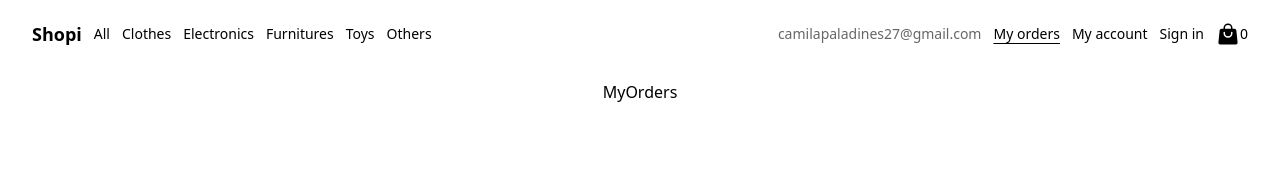
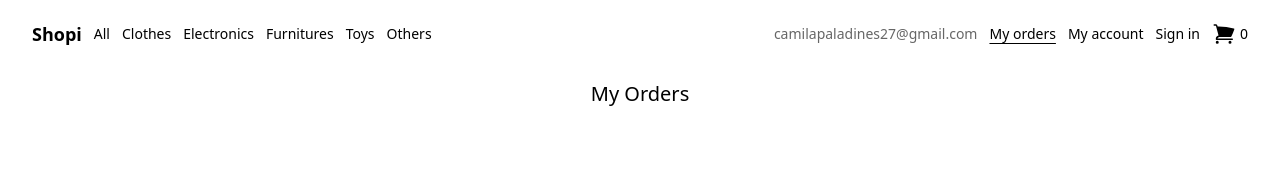
Before and after one commit to paladinescamila/Alle-Shop, a React (Vite) app: page /my-orders in a window 1280 px wide. Shown: the top 174 px of the page. Built offline with nearby package versions, Linux system fonts and the light colour scheme.

Commit message:
Add orders list

```diff
--- a/src/App.tsx
+++ b/src/App.tsx
@@ -15,9 +15,9 @@ const AppRoutes = () => {
 	return useRoutes([
 		{path: '/', element: <Home />},
 		{path: '/my-account', element: <MyAccount />},
-		{path: '/my-order', element: <MyOrder />},
 		{path: '/my-orders', element: <MyOrders />},
 		{path: '/my-orders/last', element: <MyOrder />},
+		{path: '/my-orders/:id', element: <MyOrder />},
 		{path: '/signin', element: <Signin />},
 		{path: '*', element: <NotFound />},
 	]);
--- a/src/Context/index.tsx
+++ b/src/Context/index.tsx
@@ -42,6 +42,7 @@ export const ShoppingCartProvider = (props: ProviderProps) => {
 
 	const handleCheckout = () => {
 		const newOrder: Order = {
+			id: new Date().getTime(),
 			date: new Date(),
 			products: cartProducts,
 		};
--- a/src/components/CheckoutSideMenu/CheckoutSideMenu.tsx
+++ b/src/components/CheckoutSideMenu/CheckoutSideMenu.tsx
@@ -1,8 +1,8 @@
 import {Link} from 'react-router-dom';
-import {XMarkIcon} from '@heroicons/react/24/solid';
+import {XMarkIcon, ShoppingCartIcon} from '@heroicons/react/24/solid';
 import {useShoppingCartContext} from '../../Context';
 import OrderCard from '../OrderCard/OrderCard';
-import {totalPrice} from '../../utils';
+import {getTotalPrice} from '../../utils';
 
 export default function CheckoutSideMenu() {
 	const {isCheckoutSideMenuOpen, closeCheckoutSideMenu, cartProducts, handleCheckout} =
@@ -17,6 +17,8 @@ export default function CheckoutSideMenu() {
 				<h2 className='font-medium text-xl'>My order</h2>
 				<XMarkIcon className='h-6 w-6 text-black cursor-pointer' onClick={closeCheckoutSideMenu} />
 			</div>
+			{cartProducts.length > 0 ? (
+				<>
 					<div className='px-6 overflow-y-scroll flex-1'>
 						{cartProducts.map((product) => (
 							<OrderCard key={product.id} product={product} />
@@ -25,14 +27,28 @@ export default function CheckoutSideMenu() {
 					<div className='px-6 mb-6'>
 						<p className='flex justify-between items-center mb-2'>
 							<span className='font-light'>Total:</span>
-					<span className='font-medium'>${totalPrice(cartProducts)}</span>
+							<span className='font-medium'>
+								${getTotalPrice(cartProducts).toLocaleString()}
+							</span>
 						</p>
 						<Link to='/my-orders/last'>
-					<button className='bg-black py-3 text-white w-full rounded-lg' onClick={handleCheckout}>
+							<button
+								className='bg-black py-3 text-white w-full rounded-lg'
+								onClick={handleCheckout}>
 								Checkout
 							</button>
 						</Link>
 					</div>
+				</>
+			) : (
+				<div className='flex flex-col items-center justify-center gap-3 flex-1 p-6'>
+					<ShoppingCartIcon className='h-24 w-24 text-black mx-auto' />
+					<p className='text-center font-light text-black text-xl'>Your cart is empty</p>
+					<p className='text-center font-light text-gray-400 text-sm'>
+						Looks like you haven't added any products yet.
+					</p>
+				</div>
+			)}
 		</aside>
 	);
 }
--- a/src/components/NavBar/NavBar.tsx
+++ b/src/components/NavBar/NavBar.tsx
@@ -1,5 +1,5 @@
 import {NavLink} from 'react-router-dom';
-import {ShoppingBagIcon} from '@heroicons/react/24/solid';
+import {ShoppingCartIcon} from '@heroicons/react/24/solid';
 import {useShoppingCartContext} from '../../Context';
 
 export default function NavBar() {
@@ -60,8 +60,8 @@ export default function NavBar() {
 						Sign in
 					</NavLink>
 				</li>
-				<li className='flex items-center cursor-pointer' onClick={openCheckoutSideMenu}>
-					<ShoppingBagIcon className='h-6 w-6 text-black' />
+				<li className='flex items-center cursor-pointer gap-1' onClick={openCheckoutSideMenu}>
+					<ShoppingCartIcon className='h-6 w-6 text-black' />
 					<div>{cartProducts.length}</div>
 				</li>
 			</ul>
--- /dev/null
+++ b/src/components/OrdersCard/OrdersCard.tsx
@@ -0,0 +1,29 @@
+import {getTotalPrice} from '../../utils';
+import {ChevronRightIcon} from '@heroicons/react/24/solid';
+
+interface Props {
+	order: Order;
+}
+
+export default function OrdersCard(props: Props) {
+	const {date, products} = props.order;
+	const totalPrice = getTotalPrice(products);
+	const totalProducts = products.length;
+
+	return (
+		<div className='flex justify-between items-center mb-3 border border-black rounded-lg p-4 w-80'>
+			<div className='flex justify-between w-full'>
+				<p className='flex flex-col'>
+					<span className='font-light'>{date.toLocaleDateString()}</span>
+					<span className='font-light'>
+						{totalProducts} product{totalProducts > 1 ? 's' : ''}
+					</span>
+				</p>
+				<p className='flex items-center gap-2'>
+					<span className='font-medium text-2xl'>${totalPrice.toLocaleString()}</span>
+					<ChevronRightIcon className='h-6 w-6 text-black cursor-pointer' />
+				</p>
+			</div>
+		</div>
+	);
+}
--- a/src/pages/MyOrder/MyOrder.tsx
+++ b/src/pages/MyOrder/MyOrder.tsx
@@ -1,18 +1,43 @@
+import {Link, useParams} from 'react-router-dom';
+import {ChevronLeftIcon} from '@heroicons/react/24/solid';
 import Layout from '../../components/Layout/Layout';
 import OrderCard from '../../components/OrderCard/OrderCard';
 import {useShoppingCartContext} from '../../Context';
+import {getTotalPrice} from '../../utils';
 
 export default function MyOrder() {
 	const {orders} = useShoppingCartContext();
 
+	const currentPath = window.location.pathname;
+	const subPath = currentPath.split('/').pop();
+	const params = useParams();
+	let order: Order | undefined;
+
+	if (subPath === 'last') {
+		order = orders?.[orders.length - 1];
+	} else {
+		order = orders?.find((order) => order.id === Number(params.id));
+	}
+
 	return (
 		<Layout>
-			<h1>My Order</h1>
+			<div className='flex items-center justify-center w-80 relative mb-6'>
+				<Link to='/my-orders' className='absolute left-0'>
+					<ChevronLeftIcon className='h-6 w-6 text-black cursor-pointer' />
+				</Link>
+				<h1>My Order</h1>
+			</div>
 			<div className='flex flex-col w-80'>
-				{orders?.slice(-1)[0]?.products.map((product) => (
+				{order?.products.map((product) => (
 					<OrderCard key={product.id} product={product} type='order' />
 				))}
 			</div>
+			{order && (
+				<p className='flex justify-between items-center mb-2 w-80'>
+					<span className='font-light'>Total:</span>
+					<span className='font-medium'>${getTotalPrice(order.products).toLocaleString()}</span>
+				</p>
+			)}
 		</Layout>
 	);
 }
--- a/src/pages/MyOrders/MyOrders.tsx
+++ b/src/pages/MyOrders/MyOrders.tsx
@@ -1,5 +1,24 @@
+import {Link} from 'react-router-dom';
 import Layout from '../../components/Layout/Layout';
+import {useShoppingCartContext} from '../../Context';
+import OrdersCard from '../../components/OrdersCard/OrdersCard';
 
 export default function MyOrders() {
-	return <Layout>MyOrders</Layout>;
+	const {orders} = useShoppingCartContext();
+
+	// recent to old compare
+	const compare = (a: Order, b: Order) => b.date.getTime() - a.date.getTime();
+
+	return (
+		<Layout>
+			<div className='flex items-center justify-center w-80 mb-4'>
+				<h1 className='font-medium text-xl'>My Orders</h1>
+			</div>
+			{orders?.sort(compare).map((order, index) => (
+				<Link to={`/my-orders/${order.id}`} key={index}>
+					<OrdersCard key={order.id} order={order} />
+				</Link>
+			))}
+		</Layout>
+	);
 }
--- a/src/types/Card.d.ts
+++ b/src/types/Card.d.ts
@@ -16,6 +16,7 @@ type Product = {
 };
 
 type Order = {
+	id: number;
 	date: Date;
 	products: Product[];
 };
--- a/src/utils/index.ts
+++ b/src/utils/index.ts
@@ -3,7 +3,7 @@
  * @param {Product[]} products - array of products
  * @returns {number} total price of all products
  */
-export const totalPrice = (products: Product[]) =>
+export const getTotalPrice = (products: Product[]) =>
 	products.reduce((sum, product) => {
 		return sum + product.price;
 	}, 0);
```
Lines whose indentation alone changed are shown as unchanged.
